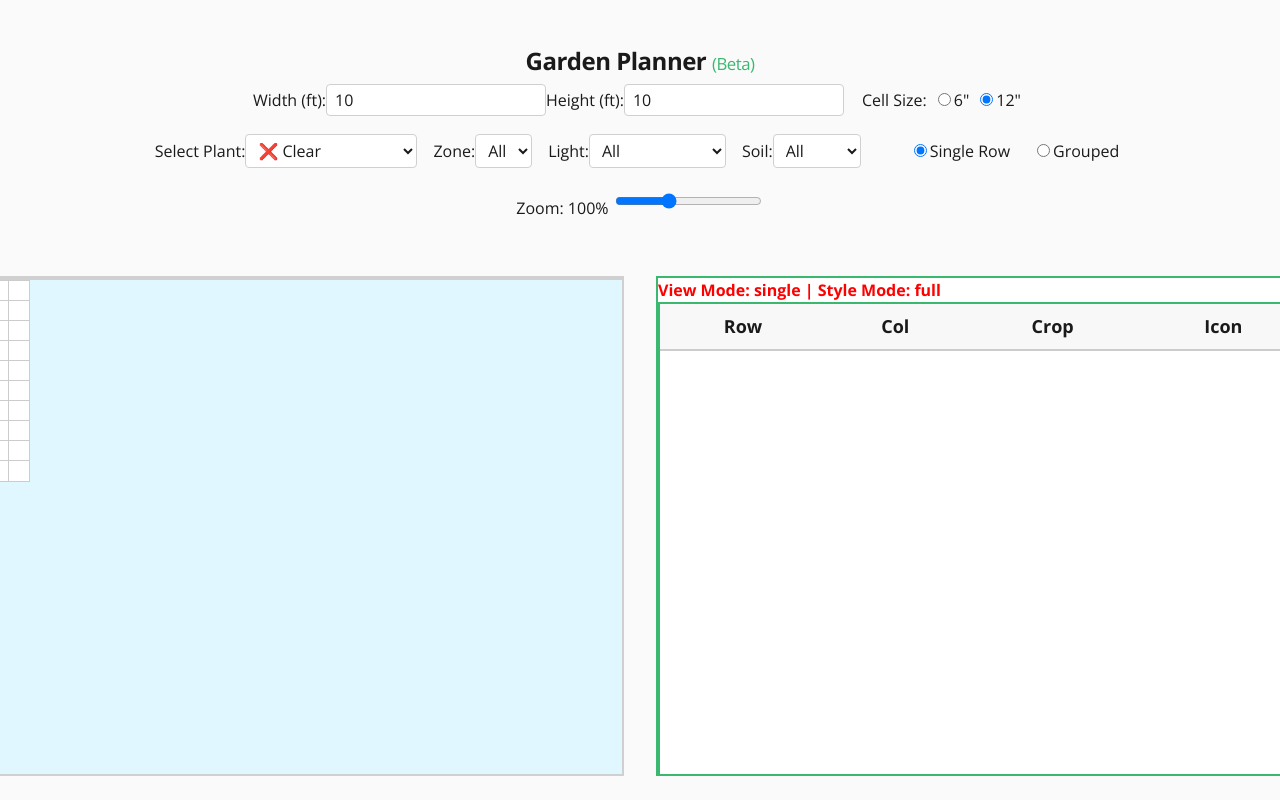
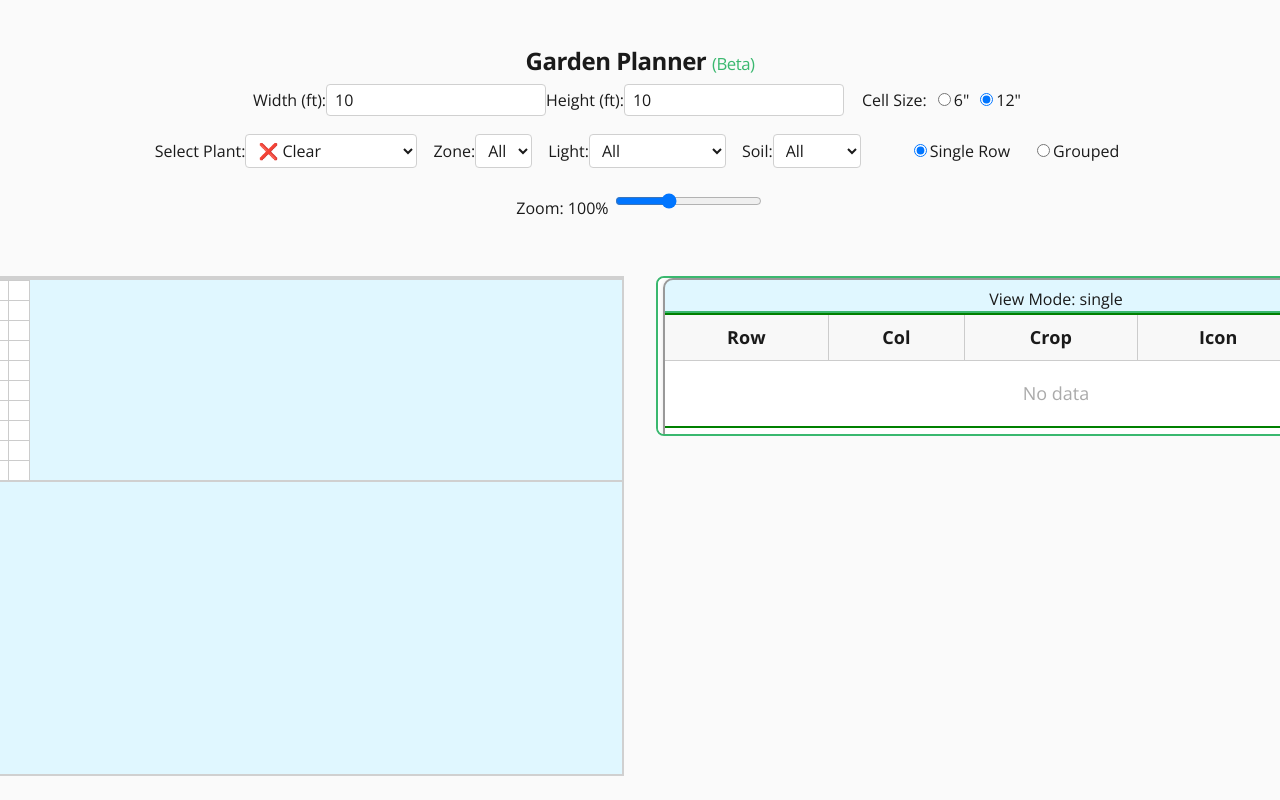
Before and after one commit to rseely85/Garden-Planner, a React (Vite) app: page / in a window 1280 px wide. Shown: the top 800 px of the page. Built offline with nearby package versions, Linux system fonts and the light colour scheme.

Commit message:
Final production lock: garden grid + mirror frame alignment complete

```diff
--- a/src/components/GardenGrid.jsx
+++ b/src/components/GardenGrid.jsx
@@ -1,5 +1,9 @@
 // GardenGridCodeV54
 import React, { useState, useEffect } from "react";
+
+function isGridEmpty(grid) {
+  return grid.length === 0 || grid.every(row => row.every(cell => !cell?.planted));
+}
 
 export default function GardenGrid({
   width,
@@ -20,7 +24,9 @@ export default function GardenGrid({
       }
       newGrid.push(row);
     }
-    setGrid(newGrid);
+    if (isGridEmpty(grid)) {
+      setGrid(newGrid);
+    }
   }, [width, height]);
 
   const handleClick = (r, c, e) => {
@@ -40,7 +46,14 @@ export default function GardenGrid({
   const CELL_BASE_SIZE = 20;
 
   return (
-    <div className="garden-grid-inner">
+    <div className="garden-grid-inner" style={{
+      height: "auto", // Allow vertical expansion
+      overflowY: "auto", // Enable vertical scrolling if needed
+      flexGrow: 1, // Expand if inside a flexbox
+      border: "2px solid #D0D0D0",
+      background: "#e0f7ff",
+      boxSizing: "border-box"
+    }}>
       <div
         style={{
           display: "grid",
--- a/src/components/GardenGridMirror.css
+++ b/src/components/GardenGridMirror.css
@@ -8,26 +8,72 @@ table.mirror-full {
   line-height: 1.6;
 }
 
-.mirror-table {
-  border-collapse: collapse;
+/* --- Mirror frame matches garden grid frame and alignment --- */
+.mirror-wrapper {
+  /* Outer frame: matches main garden grid container exactly */
   width: 100%;
+  max-width: 810px; /* match main grid width, adjust as needed for pixel parity */
+  margin: 0 auto;
+  padding: 7px 0; /* top/bottom 10px, no extra left/right padding */
+  background: #e0f7ff; /* match garden grid bg */
+  border: 2px solid #999; /* match garden grid outer frame */
+  border-radius: 10px; /* match garden grid radius */
+  box-shadow: 0 0 5px rgba(0,0,0,0.1); /* match garden grid shadow */
+  box-sizing: border-box;
+  display: flex;
+  flex-direction: column;
+  align-items: center;
+  overflow-x: hidden; /* prevent horizontal scrollbars */
+  overflow-y: visible; /* only scroll if content overflows vertically */
 }
 
-.mirror-full {
-  max-height: 600px;
+.mirror-grid-inner {
+  /* Inner frame: symmetric horizontal padding, no extra width */
+  width: 100%;
+  max-width: 100%;
+  box-sizing: border-box;
+  margin: 0;
+  padding: 0 5px; /* symmetric horizontal padding for green border alignment */
+  background: #f9f9f9; /* match grid base */
+  display: block;
+  max-height: 160px; /* Show up to 4 rows, then scroll */
+  overflow-y: auto; /* vertical scroll only if needed */
+  overflow-x: hidden;
+  border-radius: 8px;
 }
 
-.mirror-compact {
-  max-height: 300px;
+.mirror-table {
+  /* Table: fills inner frame, no extra margin or min-width */
+  width: 100%;
+  max-width: 100%;
+  box-sizing: border-box;
+  margin: 0;
+  border-collapse: collapse;
+  table-layout: auto;
+  border: 2px solid green; /* 4-sided green border for table */
+  border-radius: 8px;
+  height: auto;
+}
+
+.mirror-table .mirror-no-data {
+  color: #aaa;
+  text-align: center;
+  padding: 16px 0;
+  line-height: 1.8;
+}
+
+.mirror-table td, .mirror-table th {
+  border: 1px solid #ccc;
+  padding: 8px 12px;
+  text-align: center;
+  box-sizing: border-box;
 }
 
 .mirror-th {
-  padding: 8px 12px;
-  border-bottom: 2px solid #ccc;
   background: #f8f8f8;
 }
 
 .mirror-td {
-  padding: 6px 10px;
-  border-bottom: 1px solid #eee;
+  height: 40px; /* Each row is 40px tall for consistent scroll */
 }
+/* --- End mirror frame fixes --- */
--- a/src/components/GardenGridMirror.jsx
+++ b/src/components/GardenGridMirror.jsx
@@ -16,9 +16,6 @@ export default function GardenGridMirror({ mirrorRows, viewMode = "grouped", sty
   };
 
   const tableClass = `mirror-table ${styleMode === "compact" ? "mirror-compact" : "mirror-full"}`;
-  console.debug("GardenGridMirror styleMode:", styleMode);
-  console.debug("GardenGridMirror tableClass:", tableClass);
-
   // Restrict to first 4 rows in single+compact mode
   let displayRows = mirrorRows;
   if (viewMode === "single" && styleMode === "compact") {
@@ -26,8 +23,8 @@ export default function GardenGridMirror({ mirrorRows, viewMode = "grouped", sty
   }
 
   return (
-    <div>
-      <div style={{ color: 'red', fontWeight: 'bold' }}>View Mode: {viewMode} | Style Mode: {styleMode}</div>
+    <div className="mirror-wrapper">
+      <div className="mirror-viewmode-label">View Mode: {viewMode}</div>
       <div className="mirror-grid-inner">
         <table className={tableClass}>
           <thead>
@@ -44,23 +41,29 @@ export default function GardenGridMirror({ mirrorRows, viewMode = "grouped", sty
             </tr>
           </thead>
           <tbody>
-            {viewMode === "single"
-              ? displayRows.map((item, idx) => (
-                  <tr key={idx}>
-                    <td className="mirror-td">{item.row}</td>
-                    <td className="mirror-td">{item.col}</td>
-                    <td className="mirror-td">{item.crop}</td>
-                    <td className="mirror-td">{item.icon}</td>
-                    <td className="mirror-td">{item.qty}</td>
-                  </tr>
-                ))
-              : getGroupedItems().map((item, idx) => (
-                  <tr key={idx}>
-                    <td className="mirror-td">{item.crop}</td>
-                    <td className="mirror-td">{item.icon}</td>
-                    <td className="mirror-td">{item.qty}</td>
-                  </tr>
-                ))}
+            {displayRows && displayRows.length > 0 ? (
+              viewMode === "single"
+                ? displayRows.map((row) => (
+                    <tr key={`${row.crop}-${row.row}-${row.col}`}>
+                      <td className="mirror-td">{row.row}</td>
+                      <td className="mirror-td">{row.col}</td>
+                      <td className="mirror-td">{row.crop}</td>
+                      <td className="mirror-td">{row.icon}</td>
+                      <td className="mirror-td">{row.qty}</td>
+                    </tr>
+                  ))
+                : getGroupedItems().map((row, index) => (
+                    <tr key={`${row.crop}-${row.icon}-${row.qty}-${index}`}>
+                      <td className="mirror-td">{row.crop}</td>
+                      <td className="mirror-td">{row.icon}</td>
+                      <td className="mirror-td">{row.qty}</td>
+                    </tr>
+                  ))
+            ) : (
+              <tr>
+                <td className="mirror-no-data" colSpan={viewMode === "single" ? 5 : 3}>No data</td>
+              </tr>
+            )}
           </tbody>
         </table>
       </div>
```
Also changed, not shown: src/AppEmbedded.jsx (+31 -4 lines).
